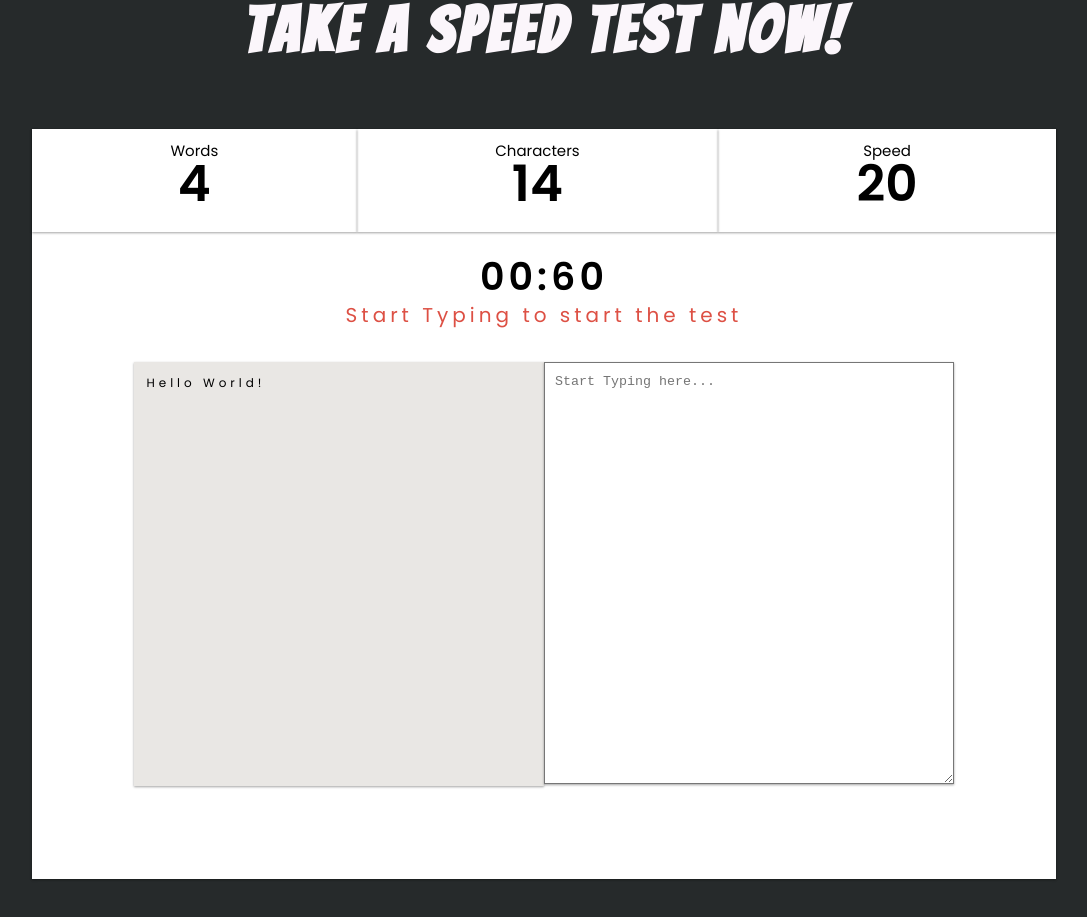
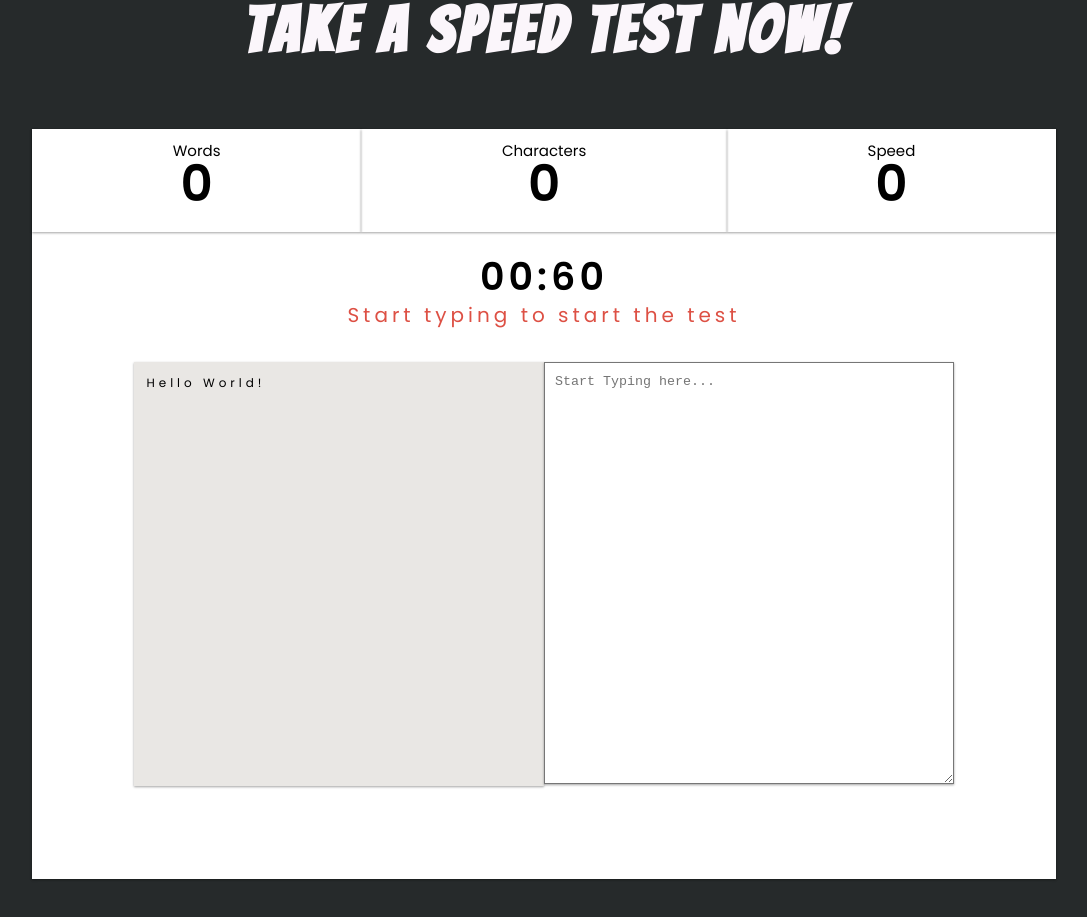
Before and after one commit to aj-1904/flashtyping, a React (Create React App) app: page / in a window 1280 px wide. Shown: the part 863-1780 px from the top of the page, without its empty margins (96-1183 px from the left). Built offline with nearby package versions, Linux system fonts and the light colour scheme.

Commit message:
Building the state of our application

```diff
--- a/src/components/App/App.jsx
+++ b/src/components/App/App.jsx
@@ -5,7 +5,18 @@ import Landing from "../Landing/Landing";
 import Footer from "../Footer/Footer";
 import ChallengeSection from "../ChallengeSection/ChallengeSection";
 
-function App() {
+const TotalTime = 60;
+
+class App extends React.Component {
+  state = {
+    selectedParagraph: "Hello World!",
+    timerStarted: false,
+    timeRemaining: TotalTime,
+    words: 0,
+    characters: 0,
+    wpm: 0,
+  };
+  render() {
     return (
       <div className="app">
         {/* Nav Section */}
@@ -14,11 +25,19 @@ function App() {
         {/* landing page */}
         <Landing />
         {/* Challenge Section */}
-      <ChallengeSection />
+        <ChallengeSection
+          selectedParagraph={this.state.selectedParagraph}
+          words={this.state.words}
+          characters={this.state.characters}
+          wpm={this.state.wpm}
+          timeRemaining={this.state.timeRemaining}
+          timerStarted={this.state.timerStarted}
+        />
         {/* Footer */}
         <Footer />
       </div>
     );
   }
+}
 
 export default App;
--- a/src/components/ChallengeSection/ChallengeSection.jsx
+++ b/src/components/ChallengeSection/ChallengeSection.jsx
@@ -1,16 +1,30 @@
-import React from 'react';
-import './ChallengeSection.css';
+import React from "react";
+import "./ChallengeSection.css";
 import TestContainer from "../TestContainer/TestContainer";
 
-function ChallengeSection() {
+function ChallengeSection({
+  selectedParagraph,
+  words,
+  characters,
+  wpm,
+  timeRemaining,
+  timerStarted,
+}) {
   return (
     <div className="challenge-section-container">
       <h1 data-aos="fade-down" className="challenge-section-header">
         Take a speed test now!
       </h1>
-        <TestContainer words={4} characters={14} wpm={20}/>
+      <TestContainer
+        selectedParagraph={selectedParagraph}
+        timeRemaining={timeRemaining}
+        words={words}
+        timerStarted={timerStarted}
+        characters={characters}
+        wpm={wpm}
+      />
     </div>
-    )
+  );
 }
 
 export default ChallengeSection;
--- a/src/components/TestContainer/TestContainer.jsx
+++ b/src/components/TestContainer/TestContainer.jsx
@@ -3,17 +3,25 @@ import "./TestContainer.css";
 import TryAgain from "../TryAgain/TryAgain";
 import TypingChallengeContainer from "../TypingChallengeContainer/TypingChallengeContainer";
 
-function TestContainer({ words, characters, wpm }) {
-  const timeRemaining = 30;
-
+function TestContainer({
+  selectedParagraph,
+  words,
+  characters,
+  wpm,
+  timeRemaining,
+  timerStarted,
+}) {
   return (
     <div className="test-container">
       {timeRemaining > 0 ? (
         <div data-aos="fade-up" className="typing-challenge-cont">
           <TypingChallengeContainer
+            selectedParagraph={selectedParagraph}
+            timeRemaining={timeRemaining}
             words={words}
             characters={characters}
             wpm={wpm}
+            timerStarted={timerStarted}
           />
         </div>
       ) : (
--- a/src/components/TypingChallenge/TypingChallenge.jsx
+++ b/src/components/TypingChallenge/TypingChallenge.jsx
@@ -1,12 +1,14 @@
 import React from'react';
 import "./TypingChallenge.css";
 
-function TypingChallenge({selectedParagraph}) {
+function TypingChallenge({selectedParagraph, timeRemaining, timerStarted}) {
     return (
         <div className="typing-challenge">
             <div className="timer-container">
-                <p className="timer">00:60</p>
-                <p className="timer-info">Start Typing to start the test</p>
+                <p className="timer">00:{timeRemaining > 10 ? timeRemaining : `0${timeRemaining}`}</p>
+                <p className="timer-info">
+                    {!timerStarted && "Start typing to start the test" }
+                </p>
             </div>
             <div className="textarea-container">
                 <div className="textarea-left">
--- a/src/components/TypingChallengeContainer/TypingChallengeContainer.jsx
+++ b/src/components/TypingChallengeContainer/TypingChallengeContainer.jsx
@@ -3,7 +3,12 @@ import "./TypingChallengeContainer.css";
 import ChallengeDetailsCard from "../ChallengeDetailsCard/ChallengeDetailsCard";
 import TypingChallenge from "../TypingChallenge/TypingChallenge";
 
-function TypingChallengeContainer({ words, characters, wpm }) {
+function TypingChallengeContainer({ selectedParagraph,
+  words,
+  characters,
+  wpm,
+  timeRemaining,
+  timerStarted }) {
   return (
     <div className="typing-challenge-container">
       {/* Details Section */}
@@ -19,7 +24,7 @@ function TypingChallengeContainer({ words, characters, wpm }) {
       </div>
       {/* The REAL Challenge */}
       <div className="typewriter-container">
-        <TypingChallenge selectedParagraph="Hello World!" />
+        <TypingChallenge selectedParagraph={selectedParagraph} timeRemaining={timeRemaining} timerStarted={timerStarted} />
       </div>
     </div>
   );
```
Lines whose indentation alone changed are shown as unchanged.
